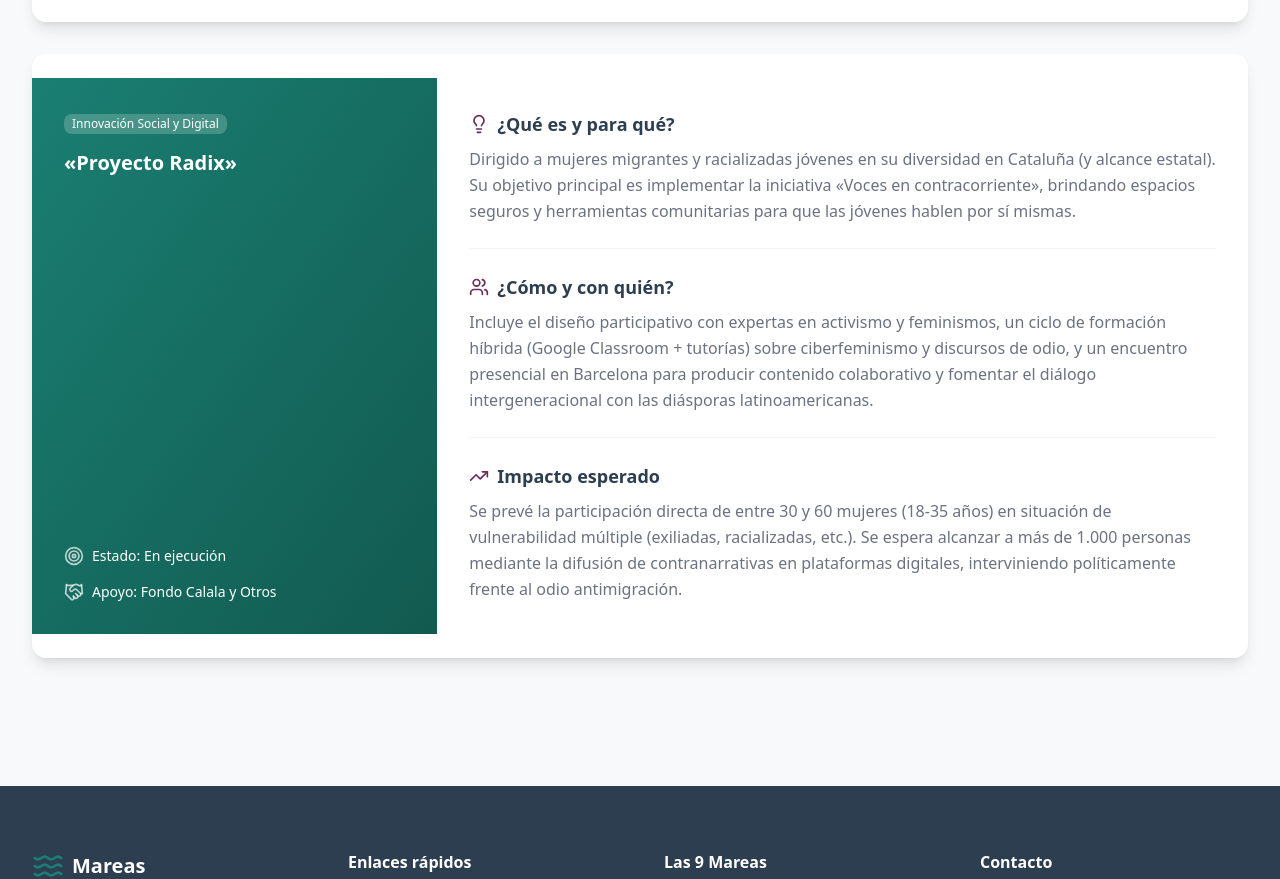
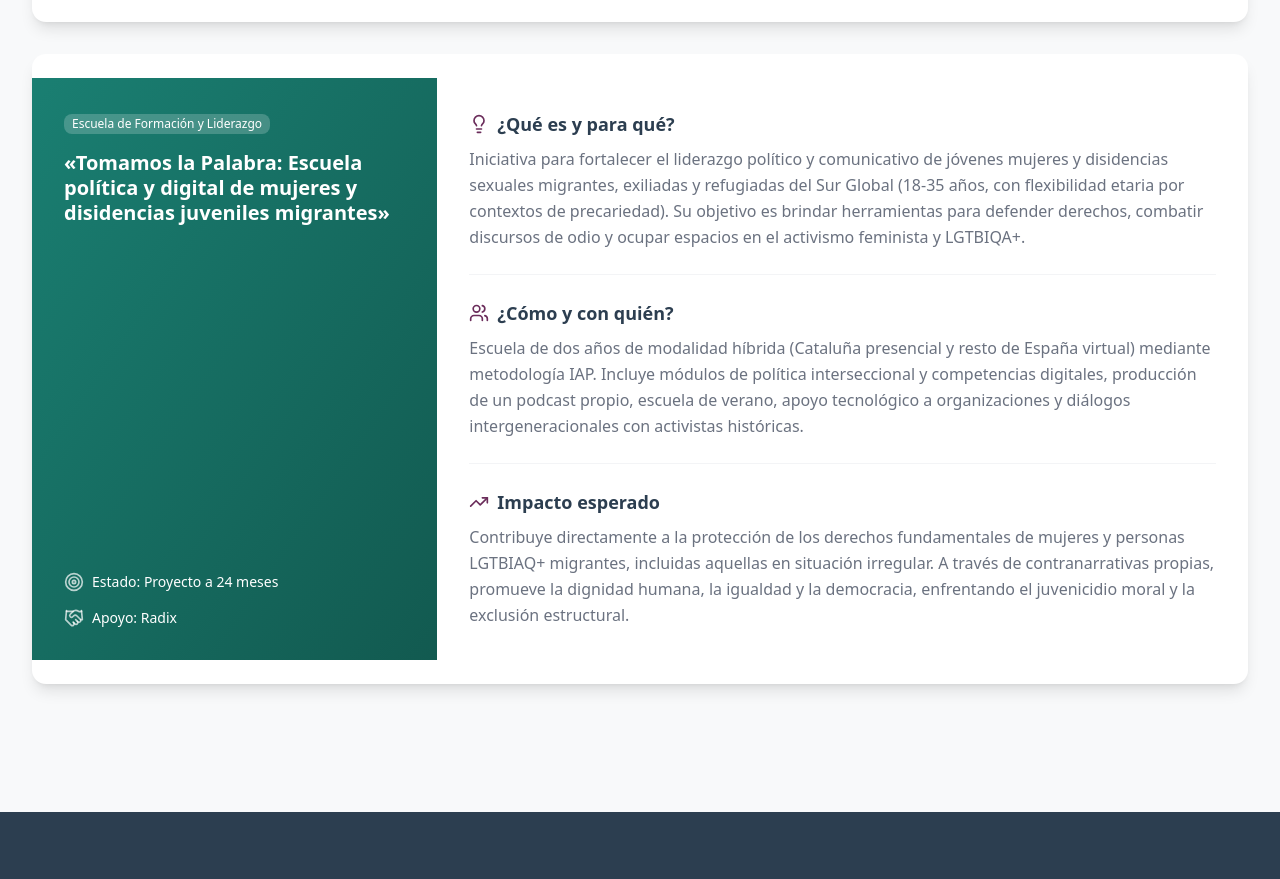
Before and after one commit to mareaslab/MareasWeb, a Next.js app: page /proyectos in a window 1280 px wide. Shown: the part 1101-1980 px from the top of the page. Built offline with nearby package versions, Linux system fonts and the light colour scheme.

Commit message:
Fix: actualizar el proyecto Radix con la iniciativa 'Tomamos la Palabra'

```diff
--- a/src/components/Sections.tsx
+++ b/src/components/Sections.tsx
@@ -812,13 +812,13 @@ function ProjectsSection() {
       impact: "Enmarcado en la Línea A5 (sensibilización, comunicación e investigación). Su objetivo es producir materiales digitales de libre acceso y crear una red activa de creadoras de contenido feministas jóvenes migrantes, actuando como intervención política frente a los discursos de odio antimigración."
     },
     {
-      title: "«Proyecto Radix»",
-      category: "Innovación Social y Digital",
-      status: "En ejecución",
-      budget: "Fondo Calala y Otros",
-      description: "Dirigido a mujeres migrantes y racializadas jóvenes en su diversidad en Cataluña (y alcance estatal). Su objetivo principal es implementar la iniciativa «Voces en contracorriente», brindando espacios seguros y herramientas comunitarias para que las jóvenes hablen por sí mismas.",
-      details: "Incluye el diseño participativo con expertas en activismo y feminismos, un ciclo de formación híbrida (Google Classroom + tutorías) sobre ciberfeminismo y discursos de odio, y un encuentro presencial en Barcelona para producir contenido colaborativo y fomentar el diálogo intergeneracional con las diásporas latinoamericanas.",
-      impact: "Se prevé la participación directa de entre 30 y 60 mujeres (18-35 años) en situación de vulnerabilidad múltiple (exiliadas, racializadas, etc.). Se espera alcanzar a más de 1.000 personas mediante la difusión de contranarrativas en plataformas digitales, interviniendo políticamente frente al odio antimigración."
+      title: "«Tomamos la Palabra: Escuela política y digital de mujeres y disidencias juveniles migrantes»",
+      category: "Escuela de Formación y Liderazgo",
+      status: "Proyecto a 24 meses",
+      budget: "Radix",
+      description: "Iniciativa para fortalecer el liderazgo político y comunicativo de jóvenes mujeres y disidencias sexuales migrantes, exiliadas y refugiadas del Sur Global (18-35 años, con flexibilidad etaria por contextos de precariedad). Su objetivo es brindar herramientas para defender derechos, combatir discursos de odio y ocupar espacios en el activismo feminista y LGTBIQA+.",
+      details: "Escuela de dos años de modalidad híbrida (Cataluña presencial y resto de España virtual) mediante metodología IAP. Incluye módulos de política interseccional y competencias digitales, producción de un podcast propio, escuela de verano, apoyo tecnológico a organizaciones y diálogos intergeneracionales con activistas históricas.",
+      impact: "Contribuye directamente a la protección de los derechos fundamentales de mujeres y personas LGTBIAQ+ migrantes, incluidas aquellas en situación irregular. A través de contranarrativas propias, promueve la dignidad humana, la igualdad y la democracia, enfrentando el juvenicidio moral y la exclusión estructural."
     }
   ];
 
```
